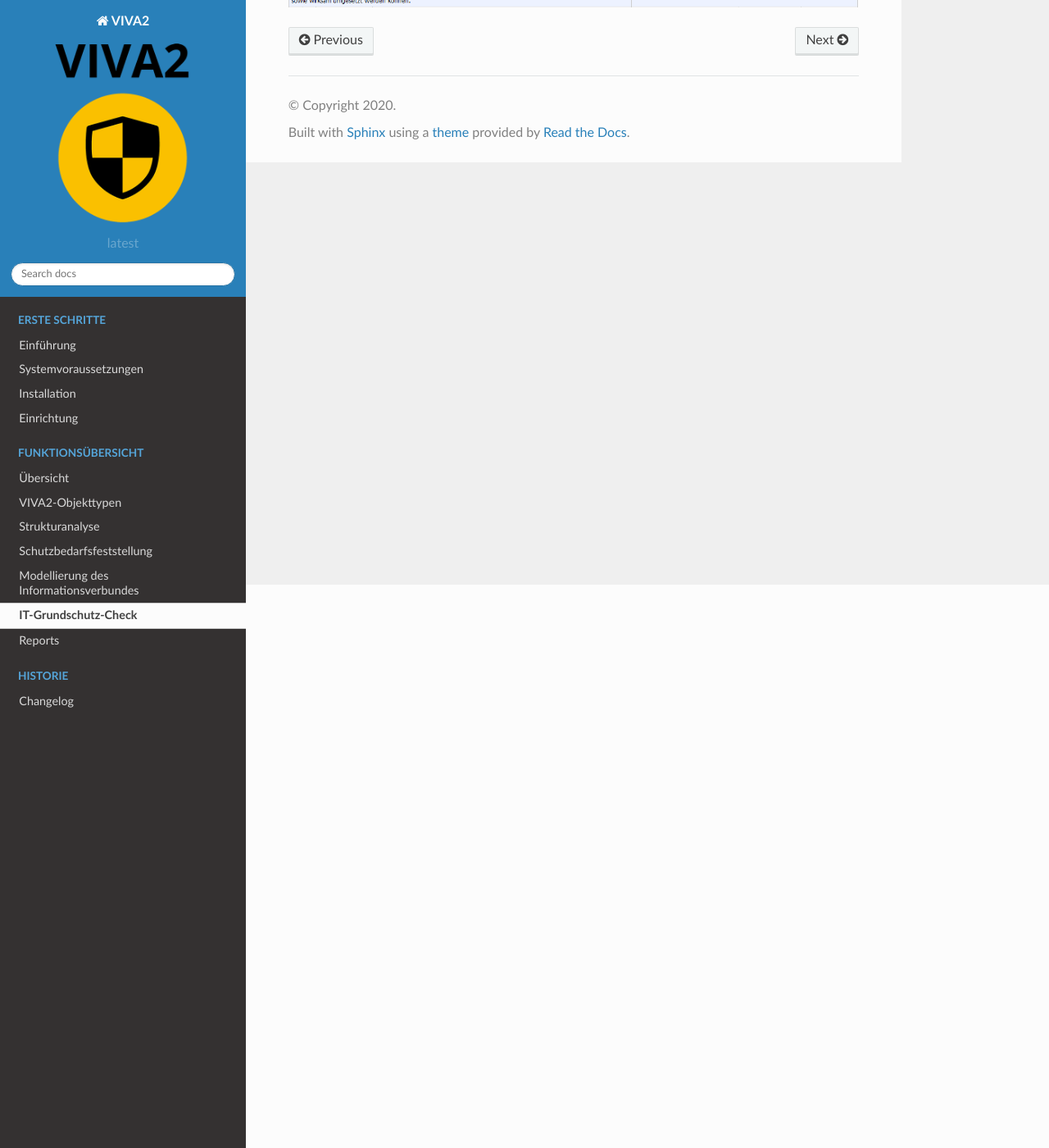
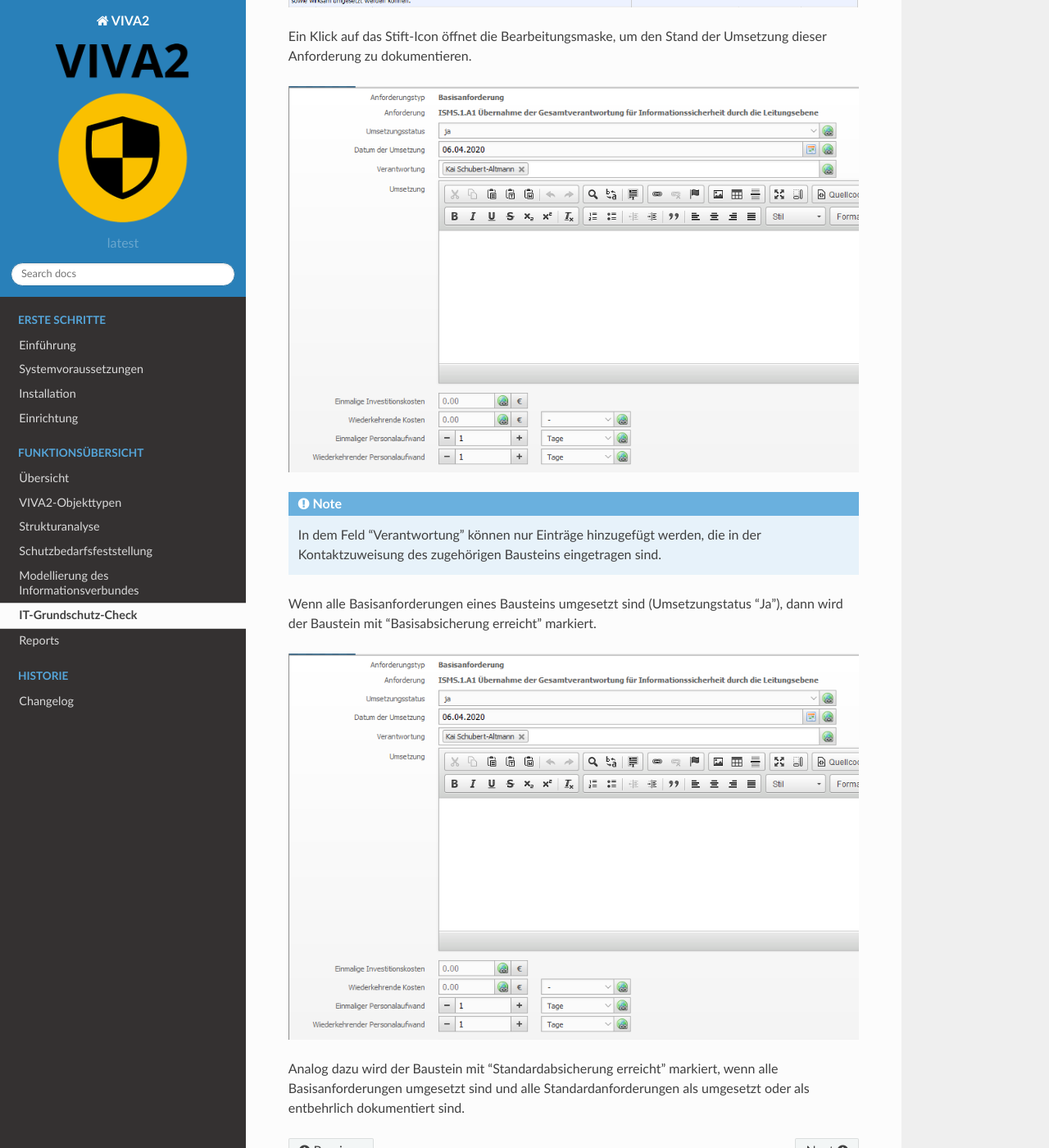
Before and after one commit to becon-de/isms.addon.docs, a Sphinx documentation site: the page built from doc/it-grundschutz-check.rst, in a window 1280 px wide and 1400 px high, scrolled down 687 px. Shown: the whole window at 82% size. Built offline with Sphinx 7.4.7 and the Read the Docs theme 2.0.0, drawn with Linux system fonts in a browser that asks for light colours.

Commit message:
VIVA-63: Complete content for "IT-Grundschutz-Check"

```diff
--- a/doc/installation.rst
+++ b/doc/installation.rst
@@ -35,4 +35,4 @@ Known issues
 
 * Bei Verwendung von MySQL 5.6 und 5.7 funktioniert der variable Report ``Report: IT-Grundschutz-Check`` nicht, der mit der gleichnamigen Kategorie am Informationsverbund hängt, da MySQL die Funktion ``REGEXP_SUBSTR`` erst ab Version 8.0 implementiert hat. Bei Verwendung von Maria DB gibt es keine Probleme.
 
-* In den Addon-Versionen 3.0 und 3.1 funktioniert das Bearbeiten der Anforderungen in d4er Kategorie "IT-Grundschutz-Check" nicht, wenn die Mandantendatenbank nicht "idoit_data" heißt. Das Problem wird mit der nächsten Version behoben. Ein Hotfix kann bei Bedarf zur Verfügung gestellt werden.
+* In den Addon-Versionen 3.0 und 3.1 funktioniert das Bearbeiten der Anforderungen in der Kategorie "IT-Grundschutz-Check" nicht, wenn die Mandantendatenbank nicht "idoit_data" heißt. Das Problem wird mit der nächsten Version behoben. Ein Hotfix kann bei Bedarf zur Verfügung gestellt werden.
--- a/doc/it-grundschutz-check.rst
+++ b/doc/it-grundschutz-check.rst
@@ -9,3 +9,16 @@ In der Kategorie "IT-Grundschutz-Check" werden alle Anforderungen aufgelistet, d
 Ein Klick auf das Lupensymbol zeigt außerdem noch den Text der Anforderung und die Umsetzungsbeschreibung an.
 
 .. image:: img/itgscheck2.png
+
+Ein Klick auf das Stift-Icon öffnet die Bearbeitungsmaske, um den Stand der Umsetzung dieser Anforderung zu dokumentieren.
+
+.. image:: img/itgscheck3.png
+
+.. note::
+    In dem Feld "Verantwortung" können nur Einträge hinzugefügt werden, die in der Kontaktzuweisung des zugehörigen Bausteins eingetragen sind.
+
+Wenn alle Basisanforderungen eines Bausteins umgesetzt sind (Umsetzungstatus "Ja"), dann wird der Baustein mit "Basisabsicherung erreicht" markiert.
+
+.. image:: img/itgscheck3.png
+
+Analog dazu wird der Baustein mit "Standardabsicherung erreicht" markiert, wenn alle Basisanforderungen umgesetzt sind und alle Standardanforderungen als umgesetzt oder als entbehrlich dokumentiert sind.
```
Also changed, not shown: doc/img/itgscheck3.png (added), doc/img/itgscheck4.png (added).
